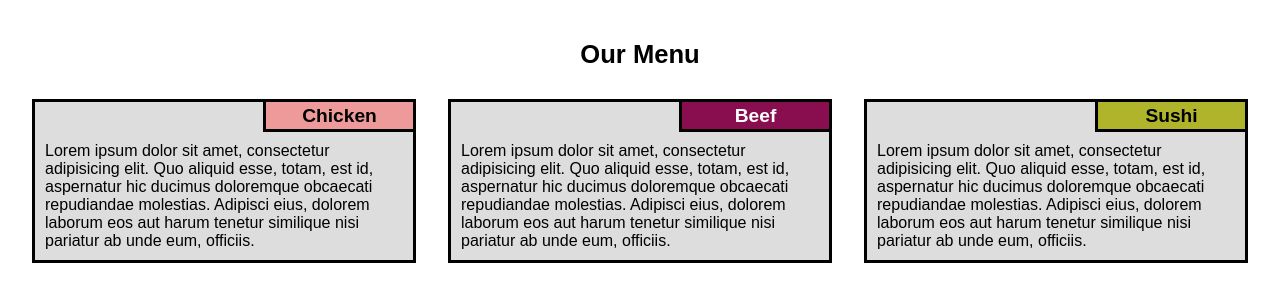
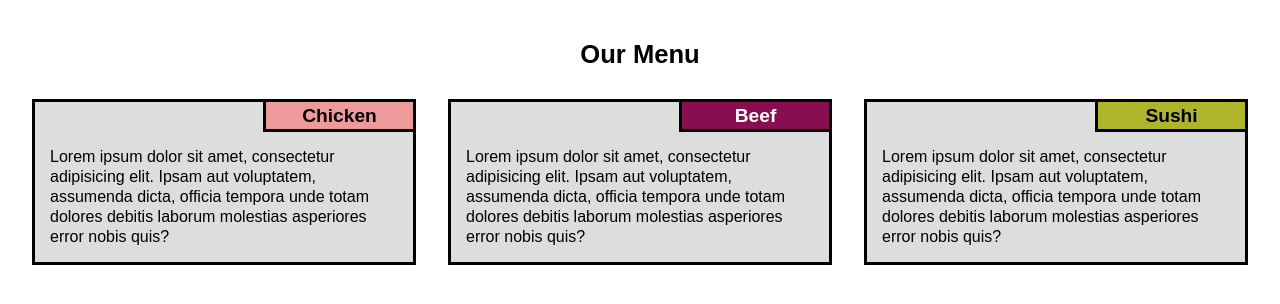
Before and after one commit to vallbs/coursera, a plain HTML site: page module_2/index.html in a window 1280 px wide. Drawn offline with Linux system fonts and the light colour scheme.

Commit message:
final commit

```diff
--- a/module_2/index.html
+++ b/module_2/index.html
@@ -10,24 +10,24 @@
 		<span><h1>Our Menu</h1></span>
 	</div>
 	<div class="container">
-		<div class="menu-item col-lg-4 col-md-6">
+		<section class="menu-item col-lg-4 col-md-6">
 			<div id="chicken" class="menu-item__label"><h2>Chicken</h2></div>
 			<div class="menu-item__desc">
-				<span>Lorem ipsum dolor sit amet, consectetur adipisicing elit. Quo aliquid esse, totam, est id, aspernatur hic ducimus doloremque obcaecati repudiandae molestias. Adipisci eius, dolorem laborum eos aut harum tenetur similique nisi pariatur ab unde eum, officiis.</span>
+				<span>Lorem ipsum dolor sit amet, consectetur adipisicing elit. Ipsam aut voluptatem, assumenda dicta, officia tempora unde totam dolores debitis laborum molestias asperiores error nobis quis?</span>
 			</div>
-		</div>
-		<div class="menu-item col-lg-4 col-md-6">
+		</section>
+		<section class="menu-item col-lg-4 col-md-6">
 			<div id="beef" class="menu-item__label"><h2>Beef</h2></div>
 			<div class="menu-item__desc">
-				<span>Lorem ipsum dolor sit amet, consectetur adipisicing elit. Quo aliquid esse, totam, est id, aspernatur hic ducimus doloremque obcaecati repudiandae molestias. Adipisci eius, dolorem laborum eos aut harum tenetur similique nisi pariatur ab unde eum, officiis.</span>
+				<span>Lorem ipsum dolor sit amet, consectetur adipisicing elit. Ipsam aut voluptatem, assumenda dicta, officia tempora unde totam dolores debitis laborum molestias asperiores error nobis quis?</span>
 			</div>
-		</div>
-		<div class="menu-item col-lg-4 col-md-12 col-xs-12">
+		</section>
+		<section class="menu-item col-lg-4 col-md-12 col-xs-12">
 			<div id="sushi" class="menu-item__label"><h2>Sushi</h2></div>
 			<div class="menu-item__desc">
-				<span>Lorem ipsum dolor sit amet, consectetur adipisicing elit. Quo aliquid esse, totam, est id, aspernatur hic ducimus doloremque obcaecati repudiandae molestias. Adipisci eius, dolorem laborum eos aut harum tenetur similique nisi pariatur ab unde eum, officiis.</span>
+				<span>Lorem ipsum dolor sit amet, consectetur adipisicing elit. Ipsam aut voluptatem, assumenda dicta, officia tempora unde totam dolores debitis laborum molestias asperiores error nobis quis?</span>
 			</div>
-		</div>
+		</section>
 	</div>
 
 </body>
--- a/module_2/styles.css
+++ b/module_2/styles.css
@@ -10,16 +10,17 @@ body{
 
 h1{
 	font-size: 1.6rem;
-	font-weight: 600;
 }
 
 h2{
 	font-size: 1.2rem;
+}
+
+h1, h2{
 	font-weight: 600;
 }
 
 .menu{
-
 	width: 200px;
 	margin-right: auto;
 	margin-left: auto;
@@ -50,7 +51,8 @@ h2{
 
 .menu-item__desc{
 	clear: right;
-	padding: 10px;
+	padding: 15px;
+	line-height: 1.25;
 }
 
 #chicken{
```
